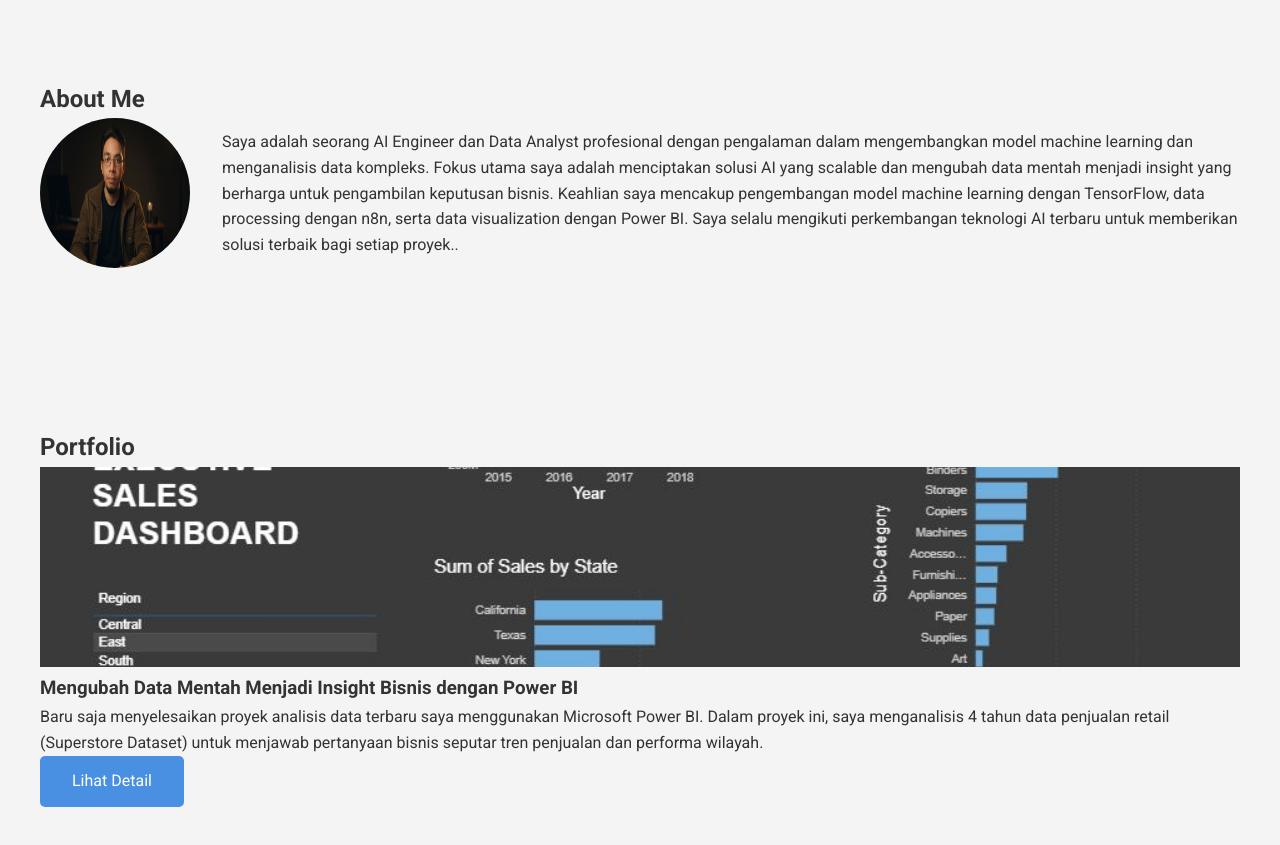
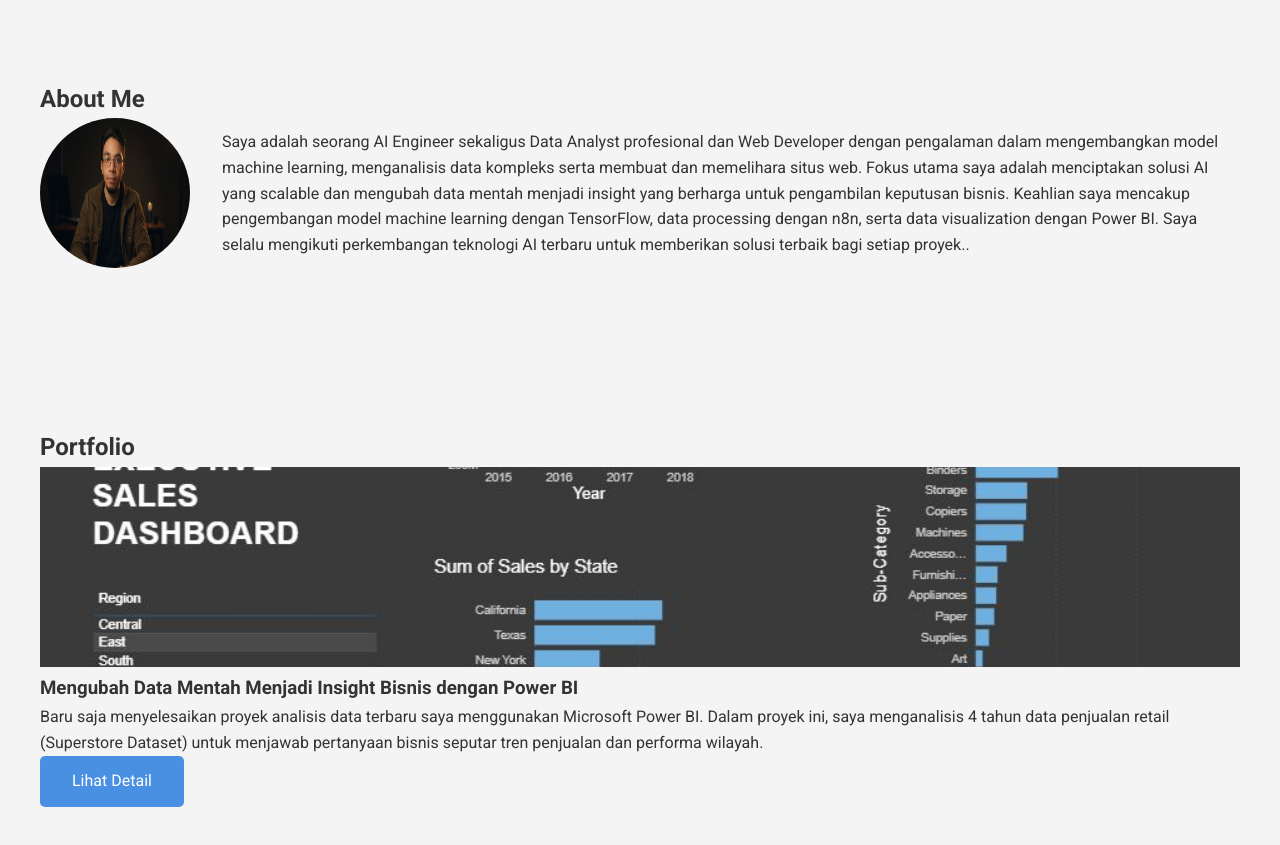
Before and after one commit to herirahmansyah/herirahmansyah.github.io, a plain HTML site: page index.html in a window 1280 px wide. Shown: the part 800-1645 px from the top of the page. Drawn offline with Linux system fonts and the light colour scheme.

Commit message:
Revise portfolio website content and layout
Updated the content and structure of the portfolio website.

```diff
--- a/index.html
+++ b/index.html
@@ -36,8 +36,8 @@
             <h2>About Me</h2>
             <div class="about-content">
                 <img src="photo.jpg" alt="Foto Anda" class="profile-img">
-                <p> Saya adalah seorang AI Engineer dan Data Analyst profesional dengan pengalaman dalam
-                    mengembangkan model machine learning dan menganalisis data kompleks. Fokus utama saya adalah
+                <p> Saya adalah seorang AI Engineer sekaligus Data Analyst profesional dan Web Developer dengan pengalaman dalam
+                    mengembangkan model machine learning, menganalisis data kompleks serta membuat dan memelihara situs web. Fokus utama saya adalah
                     menciptakan solusi AI yang scalable dan mengubah data mentah menjadi insight yang berharga untuk
                     pengambilan keputusan bisnis.
 
```
